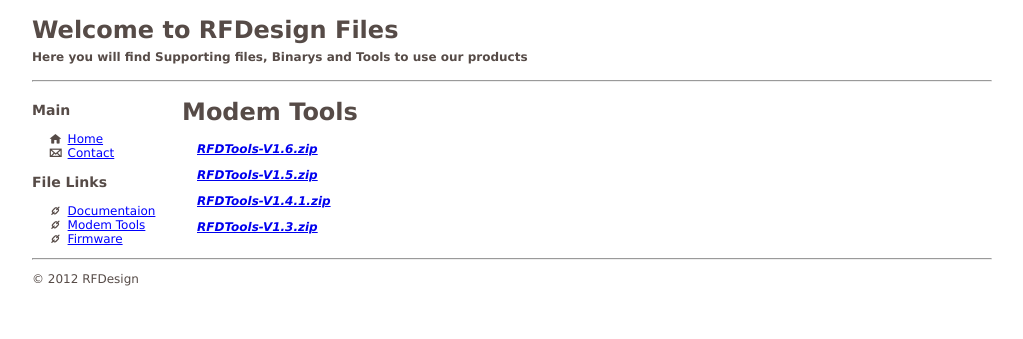
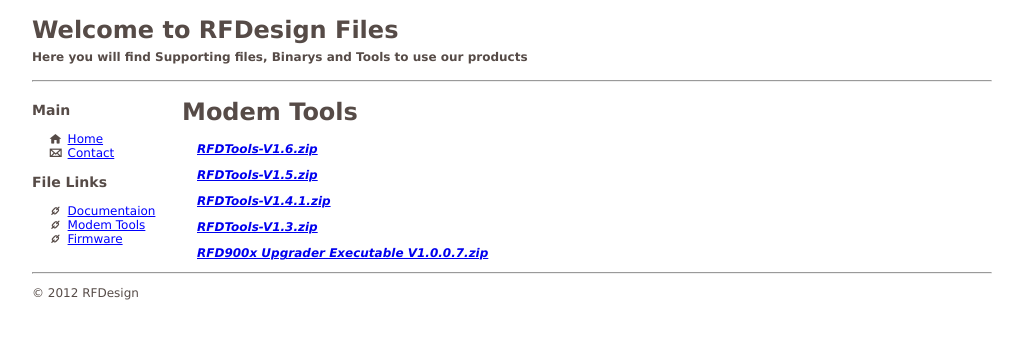
Before and after one commit to RFDesign/rfdesign.github.io, a Jekyll site: the page built from tools.html, in a window 1280 px wide. Shown: the top 339 px of the page, without its empty margins (26-1049 px from the left). Built offline with Jekyll 4.4.1, drawn with Linux system fonts in a browser that asks for light colours.

Commit message:
Update tools.yml
900x tool 1.0.0.7 added

```diff
--- a/_data/tools.yml
+++ b/_data/tools.yml
@@ -2,3 +2,4 @@
 - file: RFDTools-V1.5.zip
 - file: RFDTools-V1.4.1.zip
 - file: RFDTools-V1.3.zip
+- file: RFD900x Upgrader Executable V1.0.0.7.zip
```
